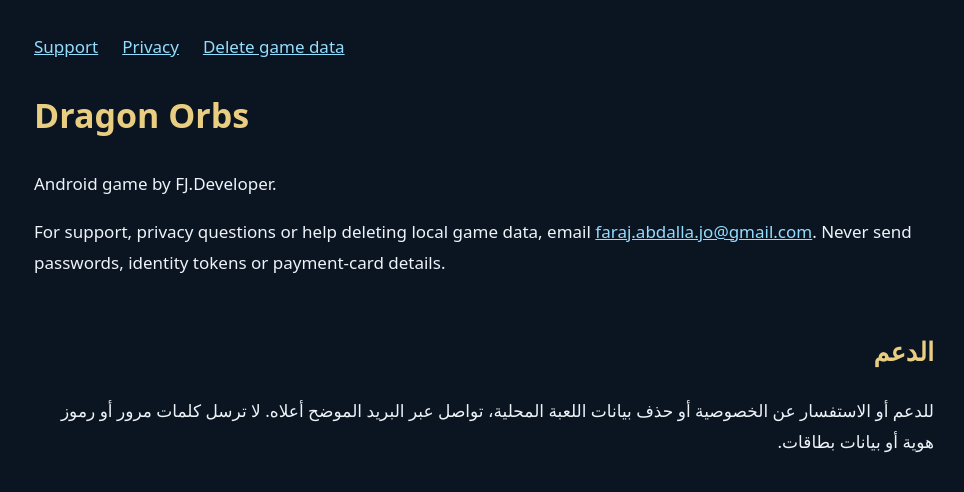
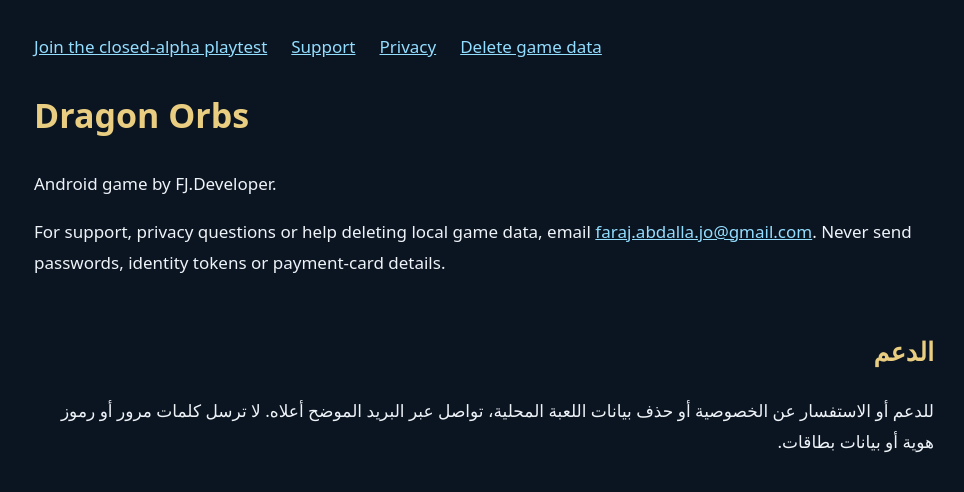
Before and after one commit to farajabdallajo-eng/dragon-orbs-support, a plain HTML site: page index.html in a window 1280 px wide. Shown: the whole page, without its empty margins (156-1120 px from the left). Drawn offline with Linux system fonts and the light colour scheme.

Commit message:
Add volunteer closed-alpha playtest page

```diff
--- a/index.html
+++ b/index.html
@@ -1 +1 @@
-<!doctype html><html lang="en"><meta charset="utf-8"><meta name="viewport" content="width=device-width,initial-scale=1"><title>Support — Dragon Orbs</title><style>body{margin:0;background:#0b1421;color:#eef3f8;font:17px/1.8 system-ui,sans-serif}main{max-width:900px;margin:auto;padding:32px 22px 80px}h1,h2{color:#e9cd81}a{color:#93ddff}nav{display:flex;gap:24px;flex-wrap:wrap}p,li{overflow-wrap:anywhere}h2{margin-top:2em}section{margin:30px 0}small{color:#c0cad7}</style><main><nav><a href="./">Support</a><a href="privacy.html">Privacy</a><a href="deletion.html">Delete game data</a></nav><h1>Dragon Orbs</h1><p>Android game by FJ.Developer.</p><p>For support, privacy questions or help deleting local game data, email <a href="mailto:faraj.abdalla.jo@gmail.com">faraj.abdalla.jo@gmail.com</a>. Never send passwords, identity tokens or payment-card details.</p><section lang="ar" dir="rtl"><h2>الدعم</h2><p>للدعم أو الاستفسار عن الخصوصية أو حذف بيانات اللعبة المحلية، تواصل عبر البريد الموضح أعلاه. لا ترسل كلمات مرور أو رموز هوية أو بيانات بطاقات.</p></section></main></html>
+<!doctype html><html lang="en"><meta charset="utf-8"><meta name="viewport" content="width=device-width,initial-scale=1"><title>Support — Dragon Orbs</title><style>body{margin:0;background:#0b1421;color:#eef3f8;font:17px/1.8 system-ui,sans-serif}main{max-width:900px;margin:auto;padding:32px 22px 80px}h1,h2{color:#e9cd81}a{color:#93ddff}nav{display:flex;gap:24px;flex-wrap:wrap}p,li{overflow-wrap:anywhere}h2{margin-top:2em}section{margin:30px 0}small{color:#c0cad7}</style><main><nav><a href="beta.html">Join the closed-alpha playtest</a><a href="./">Support</a><a href="privacy.html">Privacy</a><a href="deletion.html">Delete game data</a></nav><h1>Dragon Orbs</h1><p>Android game by FJ.Developer.</p><p>For support, privacy questions or help deleting local game data, email <a href="mailto:faraj.abdalla.jo@gmail.com">faraj.abdalla.jo@gmail.com</a>. Never send passwords, identity tokens or payment-card details.</p><section lang="ar" dir="rtl"><h2>الدعم</h2><p>للدعم أو الاستفسار عن الخصوصية أو حذف بيانات اللعبة المحلية، تواصل عبر البريد الموضح أعلاه. لا ترسل كلمات مرور أو رموز هوية أو بيانات بطاقات.</p></section></main></html>
```
Also changed, not shown: beta.html (added, +1 -0 lines).
